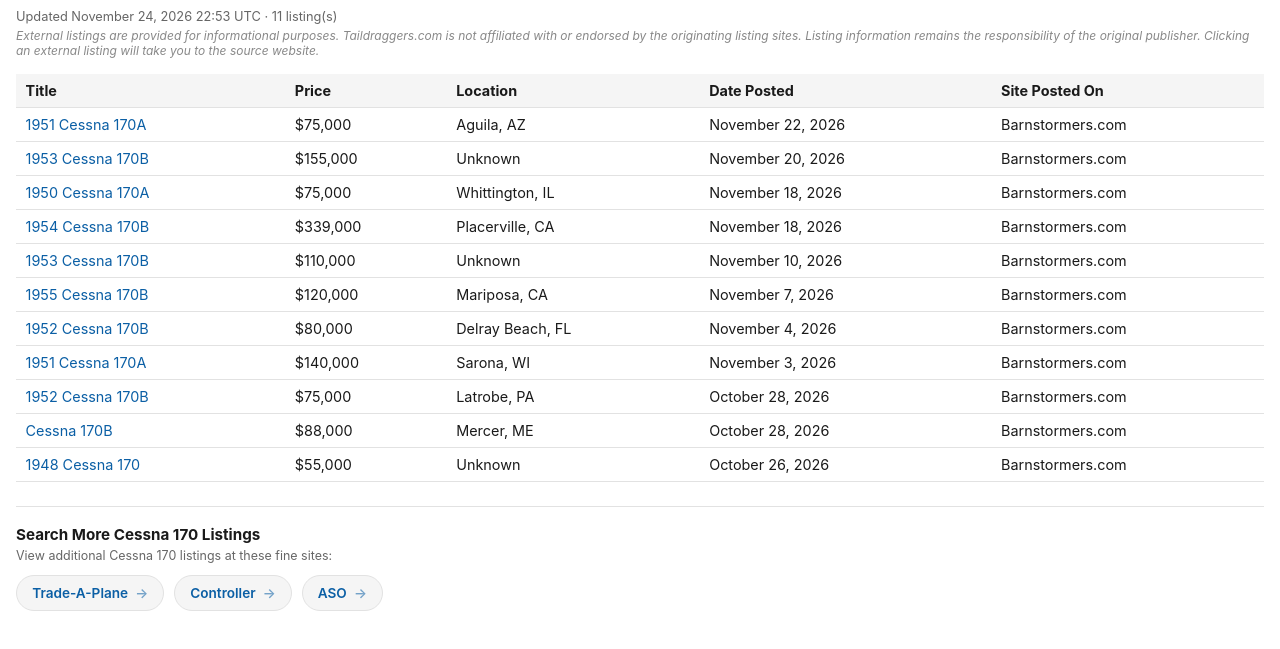
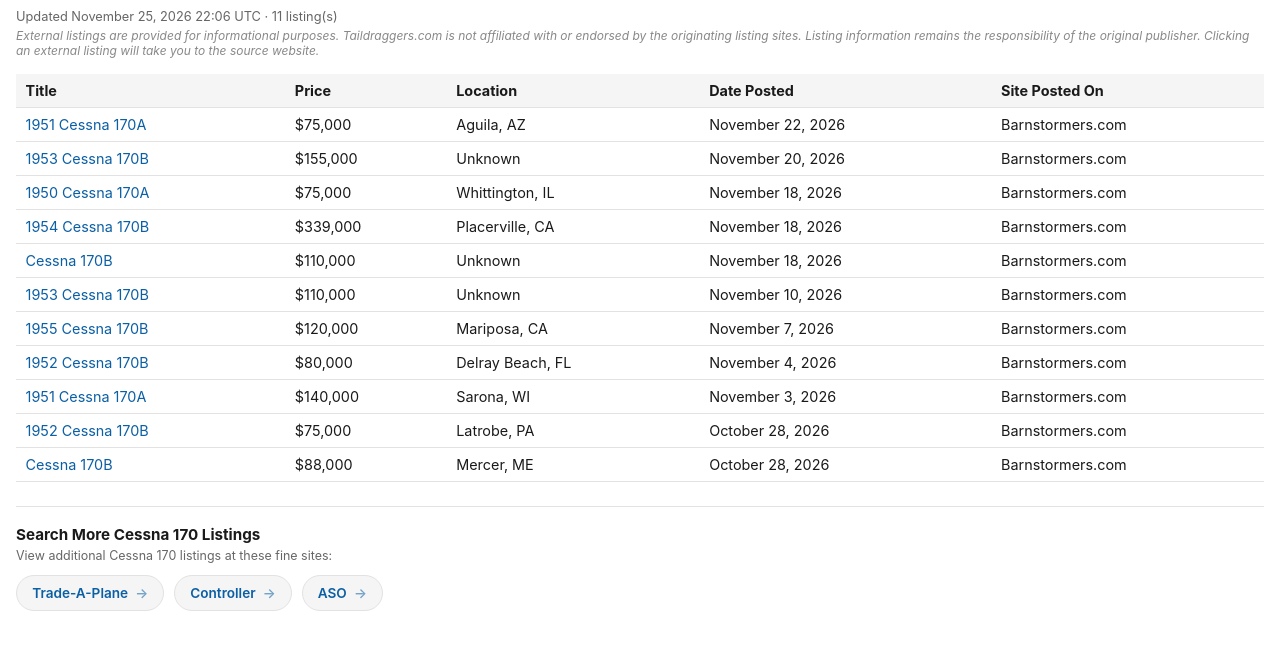
Before and after one commit to taildraggers/cessna-170-for-sale, a plain HTML site: page docs/index.html in a window 1280 px wide. Shown: the part 43-692 px from the top of the page. Drawn offline with Linux system fonts and the light colour scheme.

Commit message:
Update Cessna 170 listings (2026-11-25)

```diff
--- a/docs/index.html
+++ b/docs/index.html
@@ -76,7 +76,7 @@
 </head>
 <body>
   <h1>Other Cessna 170 Ads on the Web</h1>
-  <div class="updated">Updated November 24, 2026 22:53 UTC &middot; 11 listing(s)</div>
+  <div class="updated">Updated November 25, 2026 22:06 UTC &middot; 11 listing(s)</div>
   <div class="disclaimer">External listings are provided for informational purposes. Taildraggers.com is not affiliated with or endorsed by the originating listing sites. Listing information remains the responsibility of the original publisher. Clicking an external listing will take you to the source website.</div>
   <table>
     <thead>
@@ -87,13 +87,13 @@
         <tr><td><a href="https://www.barnstormers.com/classified-2084656-1953-Cessna-170B.html" target="_blank" rel="noopener noreferrer">1953 Cessna 170B</a></td><td>$155,000</td><td>Unknown</td><td>November 20, 2026</td><td>Barnstormers.com</td></tr>
         <tr><td><a href="https://www.barnstormers.com/classified-2079744-1950-Cessna-170A.html" target="_blank" rel="noopener noreferrer">1950 Cessna 170A</a></td><td>$75,000</td><td>Whittington, IL</td><td>November 18, 2026</td><td>Barnstormers.com</td></tr>
         <tr><td><a href="https://www.barnstormers.com/classified-2029367-1954-Cessna-170B-with-IO-360.html" target="_blank" rel="noopener noreferrer">1954 Cessna 170B</a></td><td>$339,000</td><td>Placerville, CA</td><td>November 18, 2026</td><td>Barnstormers.com</td></tr>
+        <tr><td><a href="https://www.barnstormers.com/classified-2084182-Cessna-170B-(Beach-Buggy).html" target="_blank" rel="noopener noreferrer">Cessna 170B</a></td><td>$110,000</td><td>Unknown</td><td>November 18, 2026</td><td>Barnstormers.com</td></tr>
         <tr><td><a href="https://www.barnstormers.com/classified-2081837-1953-Cessna-170B.html" target="_blank" rel="noopener noreferrer">1953 Cessna 170B</a></td><td>$110,000</td><td>Unknown</td><td>November 10, 2026</td><td>Barnstormers.com</td></tr>
         <tr><td><a href="https://www.barnstormers.com/classified-2082573-1955-Cessna-170B.html" target="_blank" rel="noopener noreferrer">1955 Cessna 170B</a></td><td>$120,000</td><td>Mariposa, CA</td><td>November 7, 2026</td><td>Barnstormers.com</td></tr>
         <tr><td><a href="https://www.barnstormers.com/classified-2076896-1952-Cessna-170B-1890-TTSN.html" target="_blank" rel="noopener noreferrer">1952 Cessna 170B</a></td><td>$80,000</td><td>Delray Beach, FL</td><td>November 4, 2026</td><td>Barnstormers.com</td></tr>
         <tr><td><a href="https://www.barnstormers.com/classified-2081703-1951-Cessna-170A.html" target="_blank" rel="noopener noreferrer">1951 Cessna 170A</a></td><td>$140,000</td><td>Sarona, WI</td><td>November 3, 2026</td><td>Barnstormers.com</td></tr>
         <tr><td><a href="https://www.barnstormers.com/classified-2080636-1952-Cessna-170B.html" target="_blank" rel="noopener noreferrer">1952 Cessna 170B</a></td><td>$75,000</td><td>Latrobe, PA</td><td>October 28, 2026</td><td>Barnstormers.com</td></tr>
         <tr><td><a href="https://www.barnstormers.com/classified-2075031-Cessna-170B.html" target="_blank" rel="noopener noreferrer">Cessna 170B</a></td><td>$88,000</td><td>Mercer, ME</td><td>October 28, 2026</td><td>Barnstormers.com</td></tr>
-        <tr><td><a href="https://www.barnstormers.com/classified-2080096-1948-Cessna-170---airworthy.html" target="_blank" rel="noopener noreferrer">1948 Cessna 170</a></td><td>$55,000</td><td>Unknown</td><td>October 26, 2026</td><td>Barnstormers.com</td></tr>
     </tbody>
   </table>
   <div class="more-resources">
```
